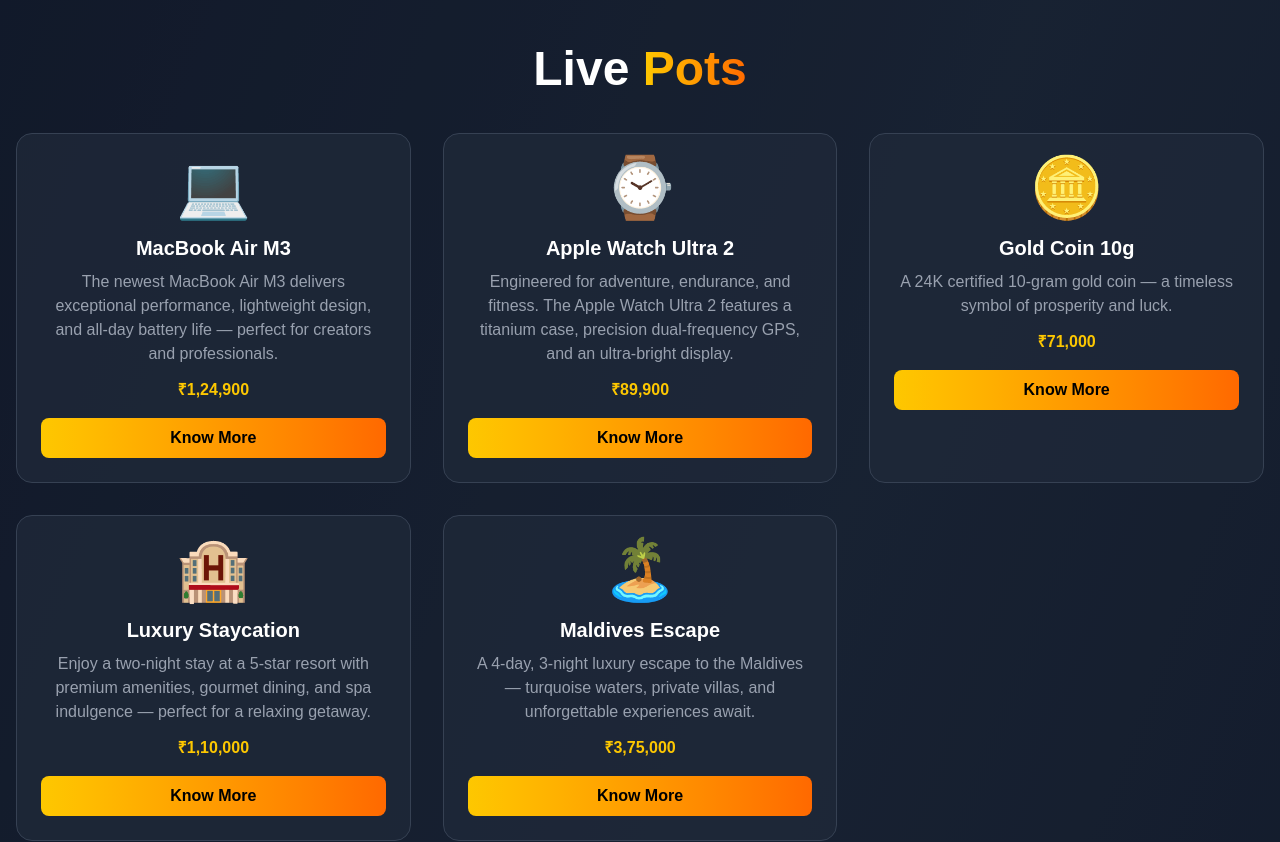
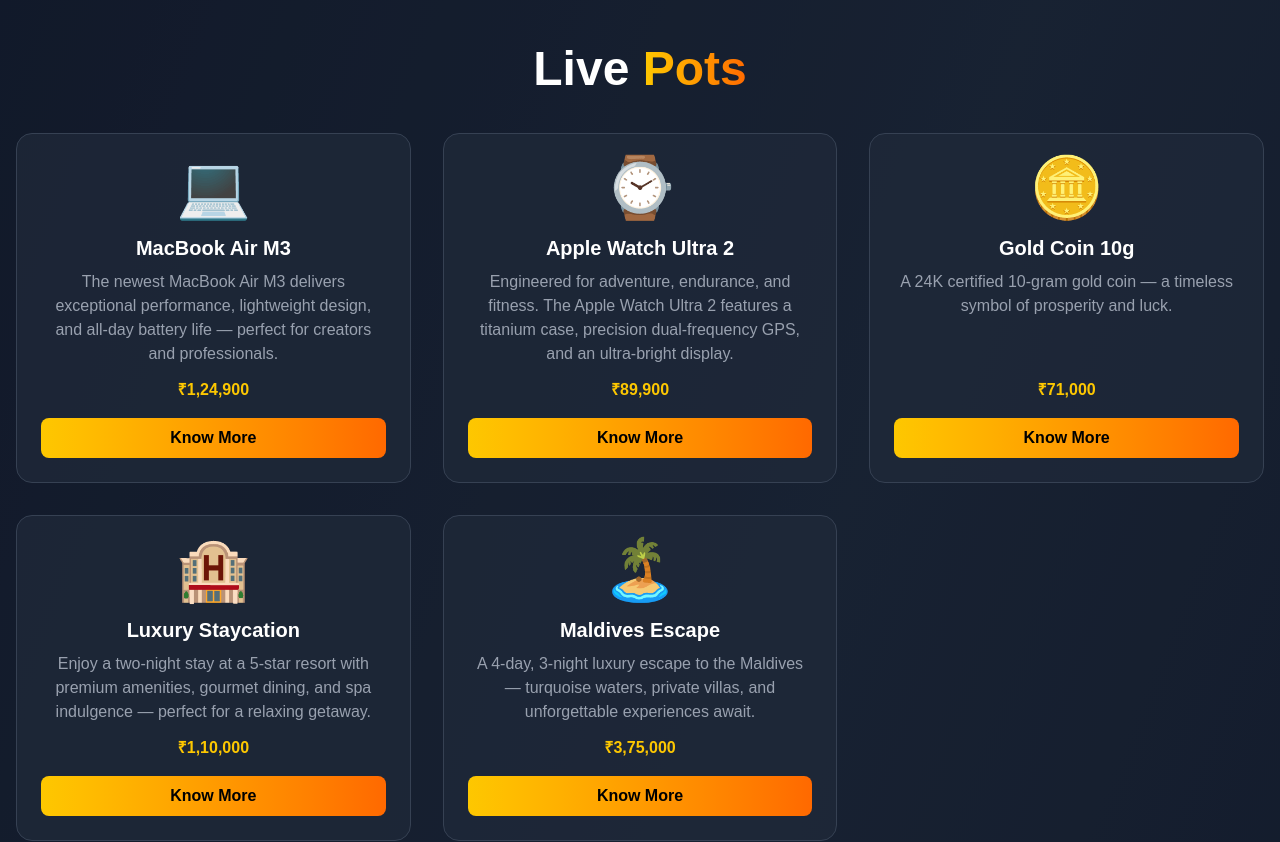
Before and after one commit to royalescape/royal-escape-app, a Next.js app: page / in a window 1280 px wide. Shown: the part 640-1482 px from the top of the page. Built offline with nearby package versions, Linux system fonts and the light colour scheme.

Commit message:
Making changes to make the code prod ready

```diff
--- a/src/app/page.tsx
+++ b/src/app/page.tsx
@@ -230,10 +230,10 @@ export default function RoyalEscapeHome() {
                     </h2>
                     <div className="grid grid-cols-1 sm:grid-cols-2 lg:grid-cols-3 gap-8">
                         {livePots.map(pot => (
-                            <div key={pot.id} className="bg-gray-800/80 rounded-2xl p-6 border border-gray-700 hover:border-yellow-400 transition-all duration-300">
+                            <div key={pot.id} className="bg-gray-800/80 rounded-2xl p-6 border border-gray-700 hover:border-yellow-400 transition-all duration-300 flex flex-col h-full">
                                 <div className="text-6xl mb-4">{pot.icon}</div>
                                 <h3 className="text-xl font-bold text-white mb-2">{pot.name}</h3>
-                                <p className="text-gray-400 mb-3">{pot.description}</p>
+                                <p className="text-gray-400 mb-3 flex-grow">{pot.description}</p>
                                 <p className="text-yellow-400 font-semibold">{pot.prizeValue}</p>
                                 <button
                                     onClick={() => handlePotClick(pot.id)}
```
